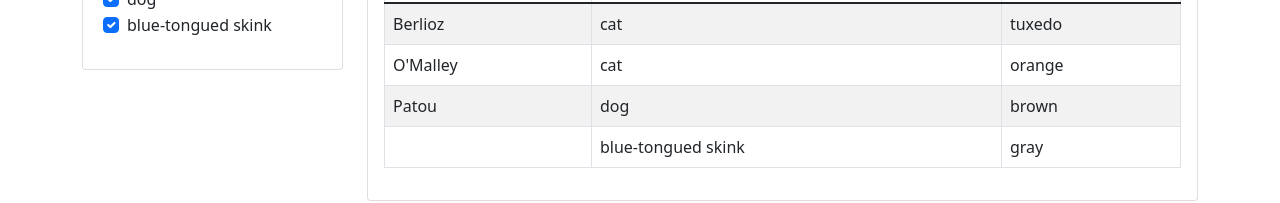
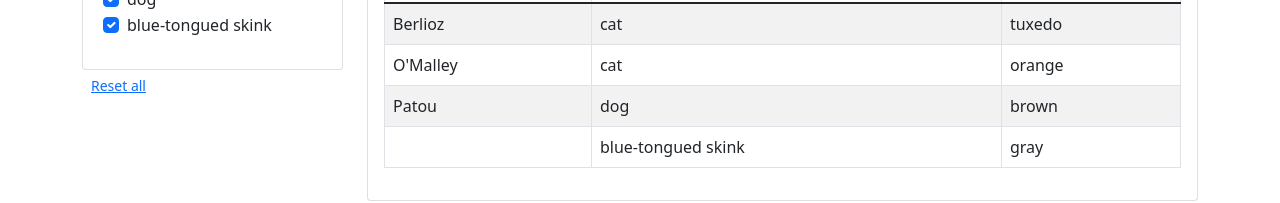
Before and after one commit to neapsix/catalog-app, a React (Create React App) app: page / in a window 1280 px wide. Shown: the part 169-372 px from the top of the page. Built offline with nearby package versions, Linux system fonts and the light colour scheme.

Commit message:
Add explode (reset all) button

```diff
--- a/src/App.js
+++ b/src/App.js
@@ -1,7 +1,7 @@
 import 'bootstrap/dist/css/bootstrap.min.css';
 import './App.css'
 import React from 'react'
-import { Container, Row, Col, Table, Form, Card } from 'react-bootstrap';
+import { Container, Row, Col, Table, Form, Button, Card } from 'react-bootstrap';
 
 const cols = [
     // {
@@ -48,14 +48,21 @@ const db = [
     },
 ]
 
+function initialState() {
+    return { includeString: '', excludes: [] }
+}
+
 class AppContainer extends React.Component {
     constructor(props) {
         super(props)
 
-        this.state = { includeString: '', excludes: [] }
+        this.state = initialState()
 
         this.handleExcludes = this.handleExcludes.bind(this)
         this.handleIncludeString = this.handleIncludeString.bind(this)
+        this.explode = this.explode.bind(this)
+
+        this.key = 0
     }
 
     addExcludes(...args) {
@@ -150,9 +157,12 @@ class AppContainer extends React.Component {
 
     }
 
+    explode() {
+        this.setState(initialState())
+        ++this.key
+    }
+
     render() {
-        console.log(JSON.stringify(this.state))
-
         let filteredData = []
 
         if (this.state.excludes[0]) {
@@ -166,7 +176,7 @@ class AppContainer extends React.Component {
         }
 
         return (
-            <Container fluid="lg">
+            <Container fluid="lg" key={this.key}>
                 <Row>
                     <Col xs={3}>
                         <Card>
@@ -182,6 +192,13 @@ class AppContainer extends React.Component {
                                 />
                             </Card.Body>
                         </Card>
+                        <Button
+                            variant="link"
+                            size="sm"
+                            onClick={this.explode}
+                        >
+                            Reset all
+                        </Button>
                     </Col>
                     <Col>
                         <Card>
```
